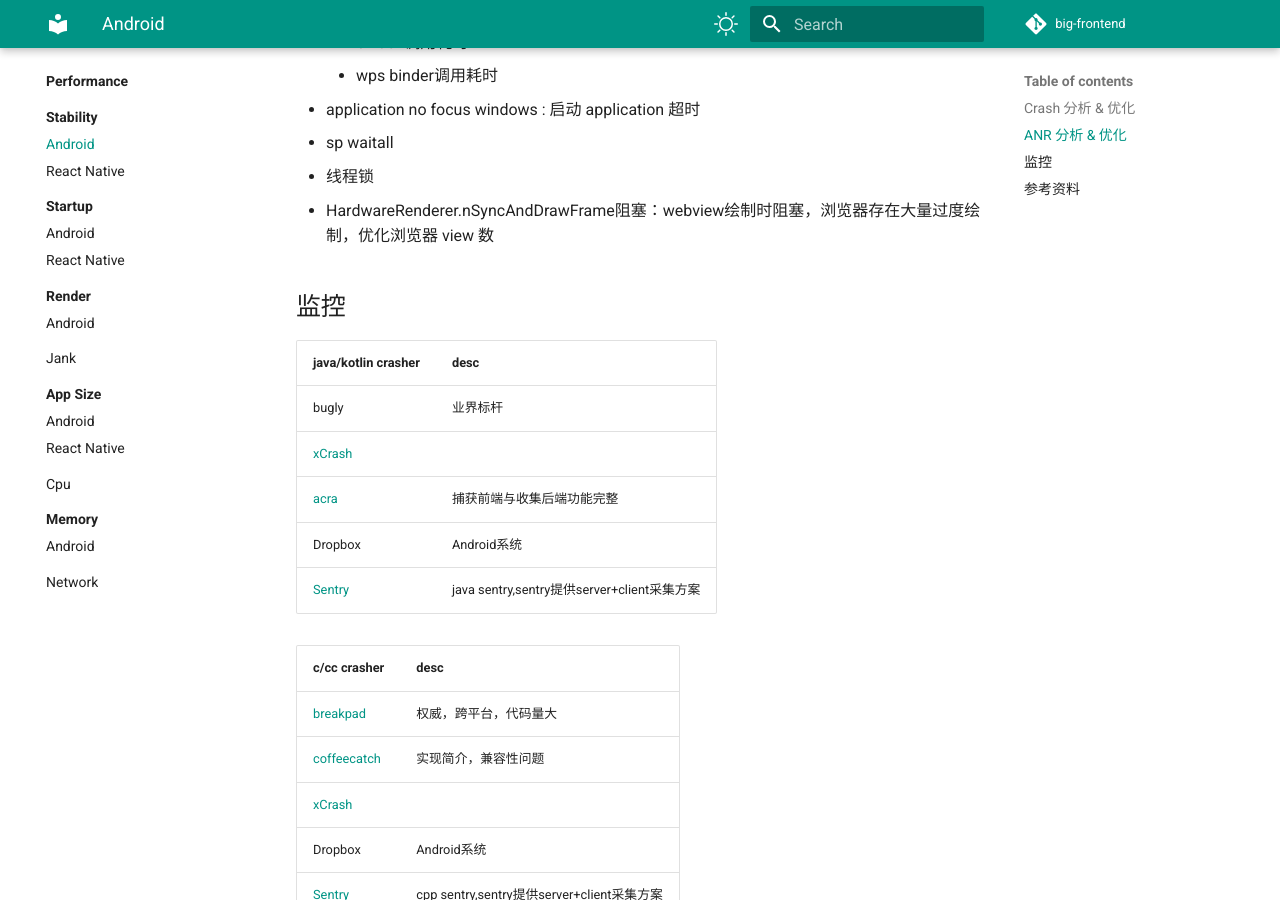
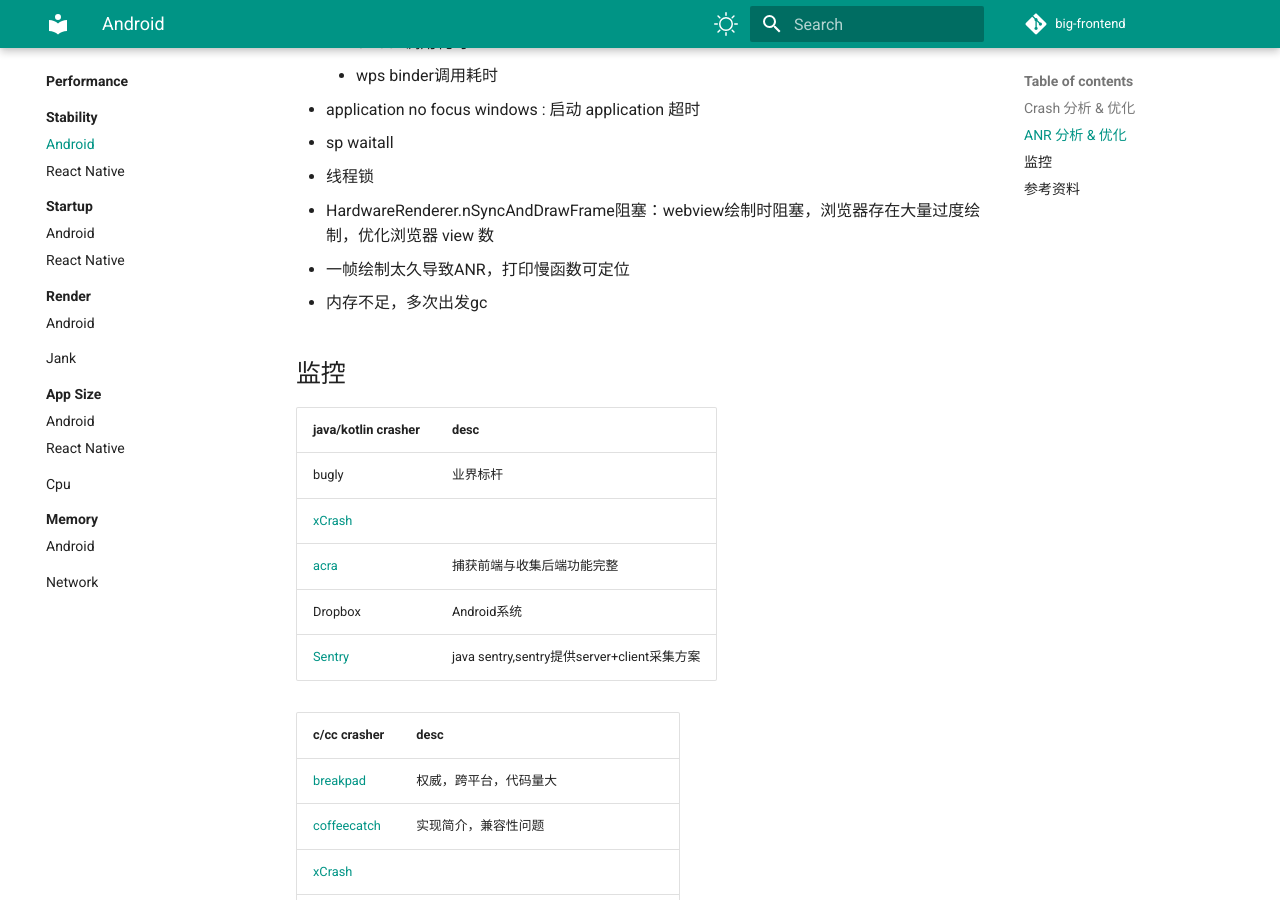
Before and after one commit to big-frontend/.github, an MkDocs documentation site: the page built from docs/perf/stability/android.md, in a window 1280 px wide and 900 px high, scrolled down 540 px. Built offline with MkDocs 1.6.1 and Material for MkDocs 9.7.7, drawn with Linux system fonts in a browser that asks for light colours; comment, search, counter and statistics services are not loaded.

Commit message:
Update android.md

```diff
--- a/docs/perf/stability/android.md
+++ b/docs/perf/stability/android.md
@@ -15,6 +15,8 @@
 - sp waitall
 - 线程锁
 - HardwareRenderer.nSyncAndDrawFrame阻塞：webview绘制时阻塞，浏览器存在大量过度绘制，优化浏览器 view 数
+- 一帧绘制太久导致ANR，打印慢函数可定位
+- 内存不足，多次出发gc
 
 ## 监控
 | java/kotlin crasher| desc
```
